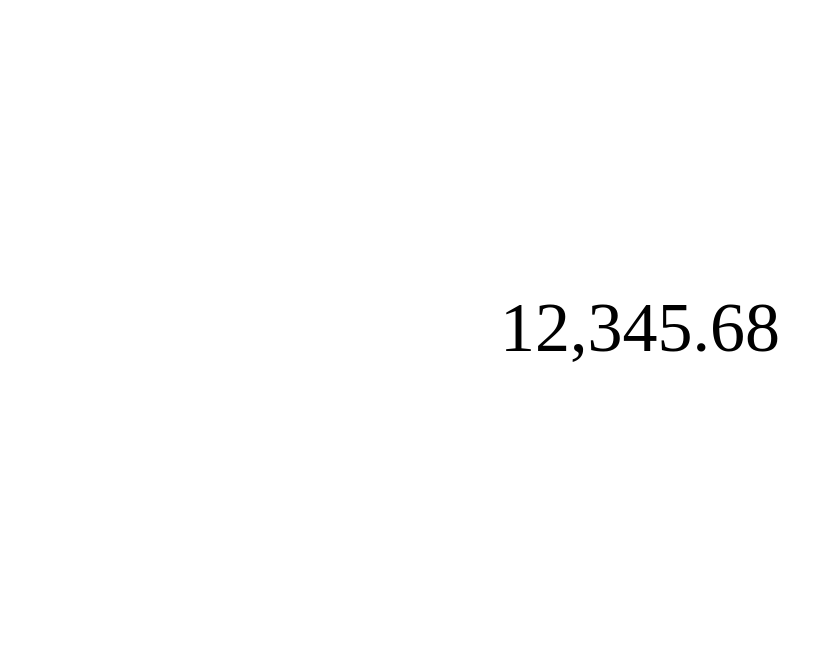
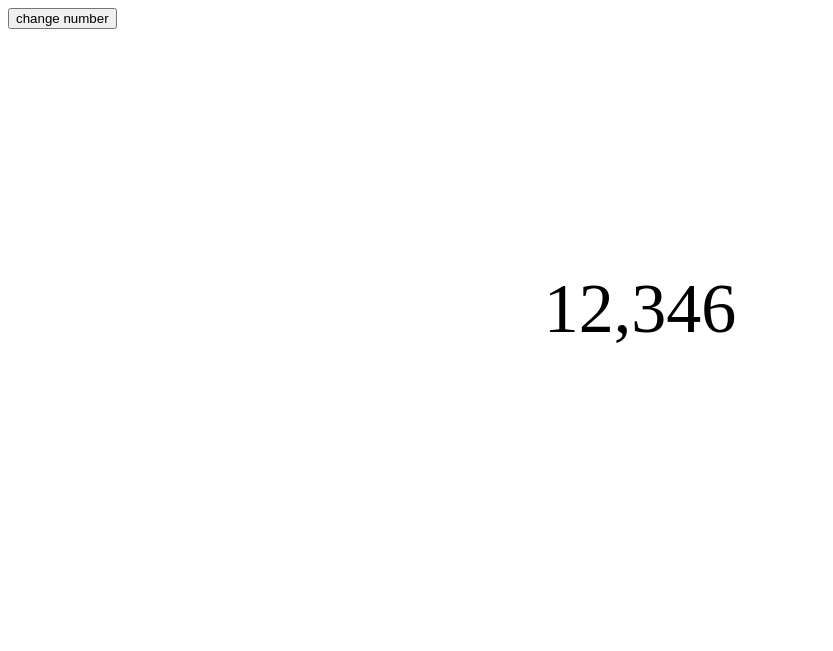
Before and after one commit to JianJroh/web-component-number-animation, a website built with Vite: page index.html in a window 1280 px wide. Shown: the whole page, without its empty margins (0-833 px from the left). Built offline with nearby package versions, Linux system fonts and the light colour scheme.

Commit message:
style: adjust

```diff
--- a/index.html
+++ b/index.html
@@ -6,20 +6,27 @@
     <meta name="viewport" content="width=device-width, initial-scale=1.0" />
     <title>web-component-number-animation</title>
     <style>
-      #app {
-        line-height: 80vh;
+      main {
+        line-height: 70vh;
         font-size: 70px;
         text-align: center;
       }
     </style>
+  </head>
+  <body>
+    <button>change number</button>
+    <main>
+      <number-animation to="12345.6789" />
+    </main>
     <script type="module">
       import { NumberAnimation } from "/src/index.ts";
       customElements.define("number-animation", NumberAnimation);
+      let start = 12345.6789;
+      document.querySelector("button").addEventListener("click", () => {
+        document
+          .querySelector("number-animation")
+          .setAttribute("to", (start += 1000));
+      });
     </script>
-  </head>
-  <body>
-    <div id="app">
-      <number-animation to="12345.6789" precision="2" />
-    </div>
   </body>
 </html>
```
